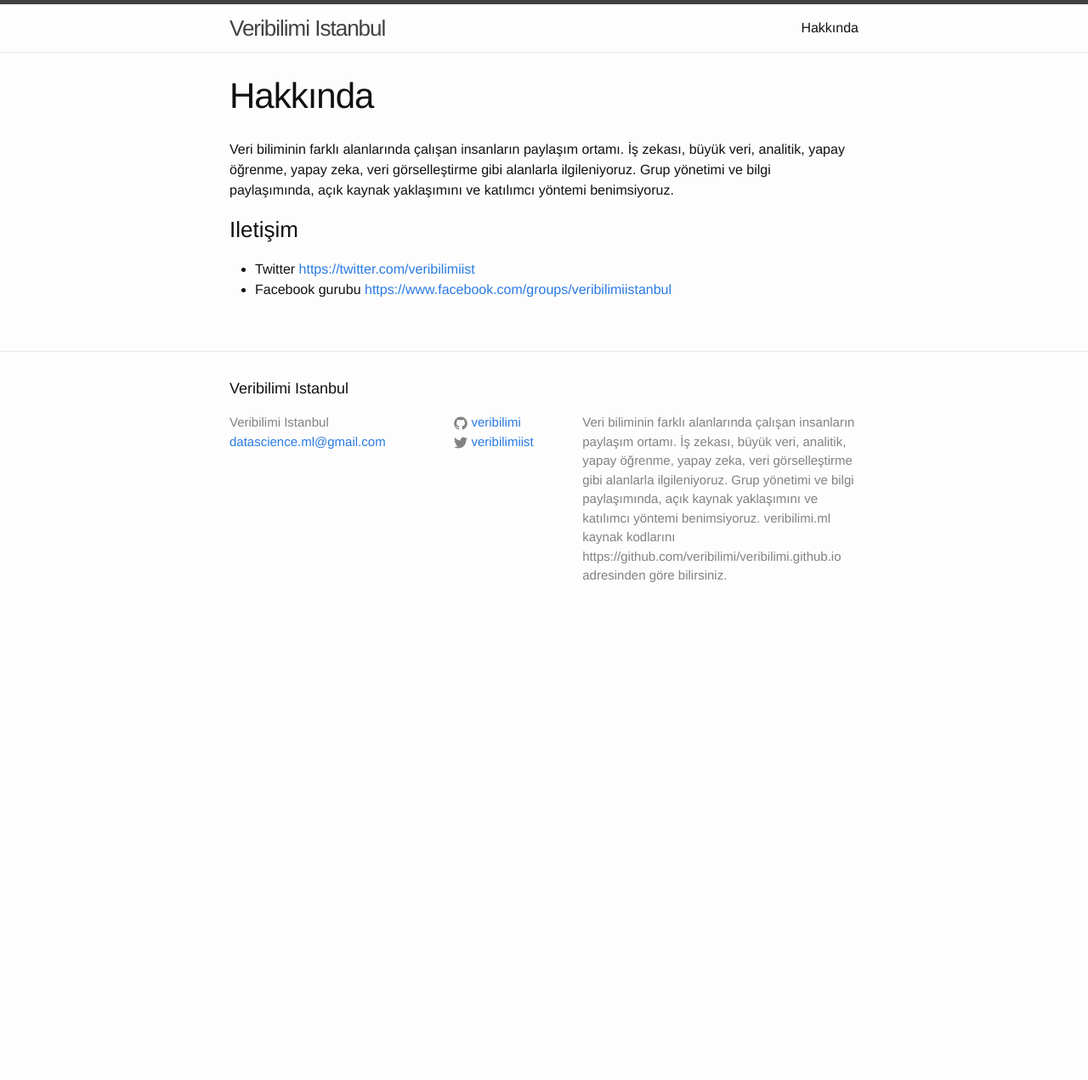
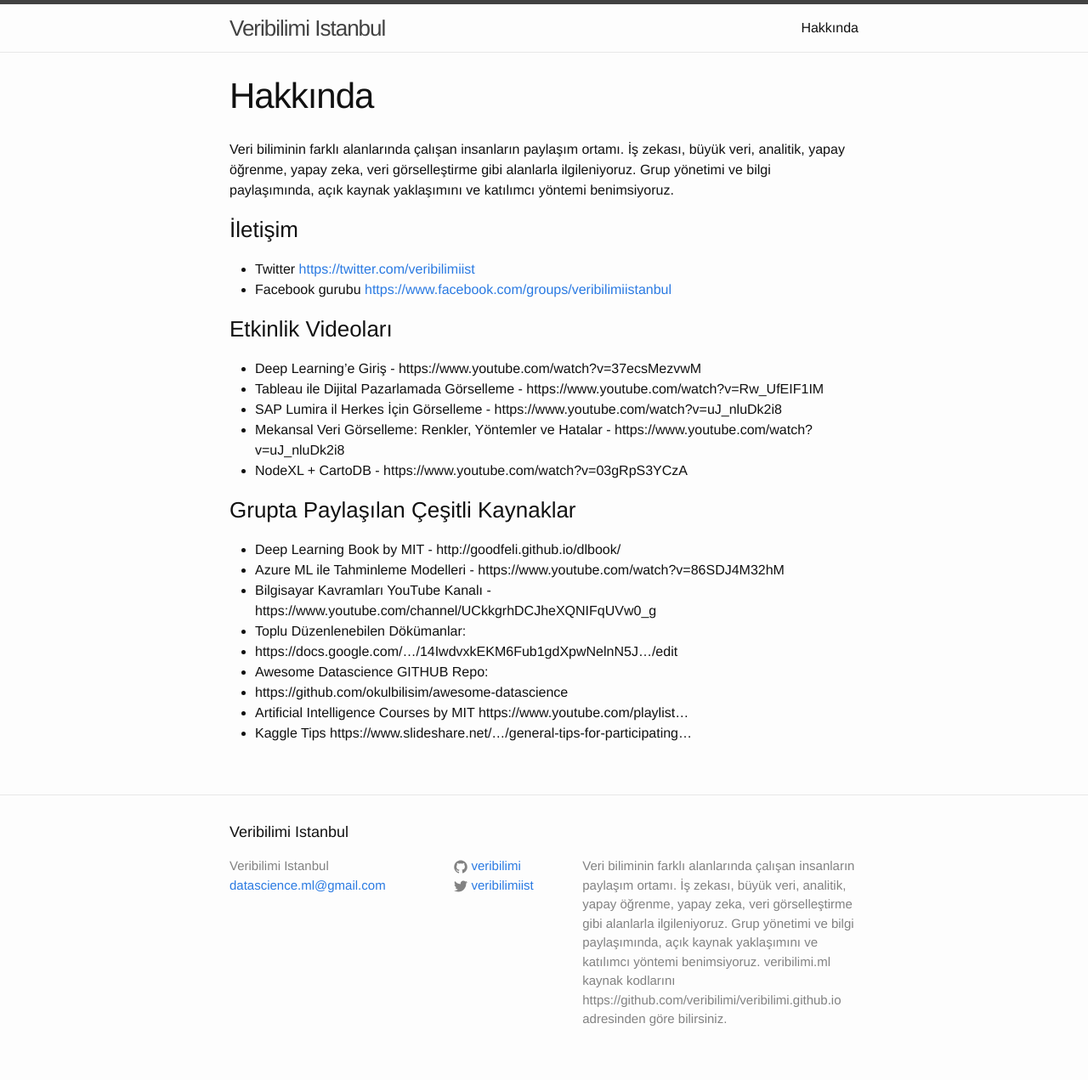
Before and after one commit to veribilimi/veribilimi.github.io, a Jekyll site: the page built from about.md, in a window 1280 px wide. Shown: the whole page at 85% size. Built offline with Jekyll 4.4.1, drawn with Linux system fonts in a browser that asks for light colours; before the commit the page ends 900 px from its top, so only the background shows below that.

Commit message:
pinli posttaki video ve kaynakları ekledim

```diff
--- a/about.md
+++ b/about.md
@@ -10,6 +10,24 @@
 
 
 
-### Iletişim
+### İletişim
 * Twitter [https://twitter.com/veribilimiist](https://twitter.com/veribilimiist)
 * Facebook gurubu [https://www.facebook.com/groups/veribilimiistanbul](https://www.facebook.com/groups/veribilimiistanbul/)
+
+### Etkinlik Videoları
+* Deep Learning'e Giriş - https://www.youtube.com/watch?v=37ecsMezvwM
+* Tableau ile Dijital Pazarlamada Görselleme - https://www.youtube.com/watch?v=Rw_UfEIF1IM
+* SAP Lumira il Herkes İçin Görselleme - https://www.youtube.com/watch?v=uJ_nluDk2i8
+* Mekansal Veri Görselleme: Renkler, Yöntemler ve Hatalar - https://www.youtube.com/watch?v=uJ_nluDk2i8
+* NodeXL + CartoDB - https://www.youtube.com/watch?v=03gRpS3YCzA
+
+### Grupta Paylaşılan Çeşitli Kaynaklar
+ * Deep Learning Book by MIT - http://goodfeli.github.io/dlbook/
+ * Azure ML ile Tahminleme Modelleri - https://www.youtube.com/watch?v=86SDJ4M32hM
+ * Bilgisayar Kavramları YouTube Kanalı - https://www.youtube.com/channel/UCkkgrhDCJheXQNIFqUVw0_g
+ * Toplu Düzenlenebilen Dökümanlar:
+ * https://docs.google.com/…/14IwdvxkEKM6Fub1gdXpwNelnN5J…/edit
+ * Awesome Datascience GITHUB Repo:
+ * https://github.com/okulbilisim/awesome-datascience
+ * Artificial Intelligence Courses by MIT https://www.youtube.com/playlist…
+ * Kaggle Tips https://www.slideshare.net/…/general-tips-for-participating…
```
